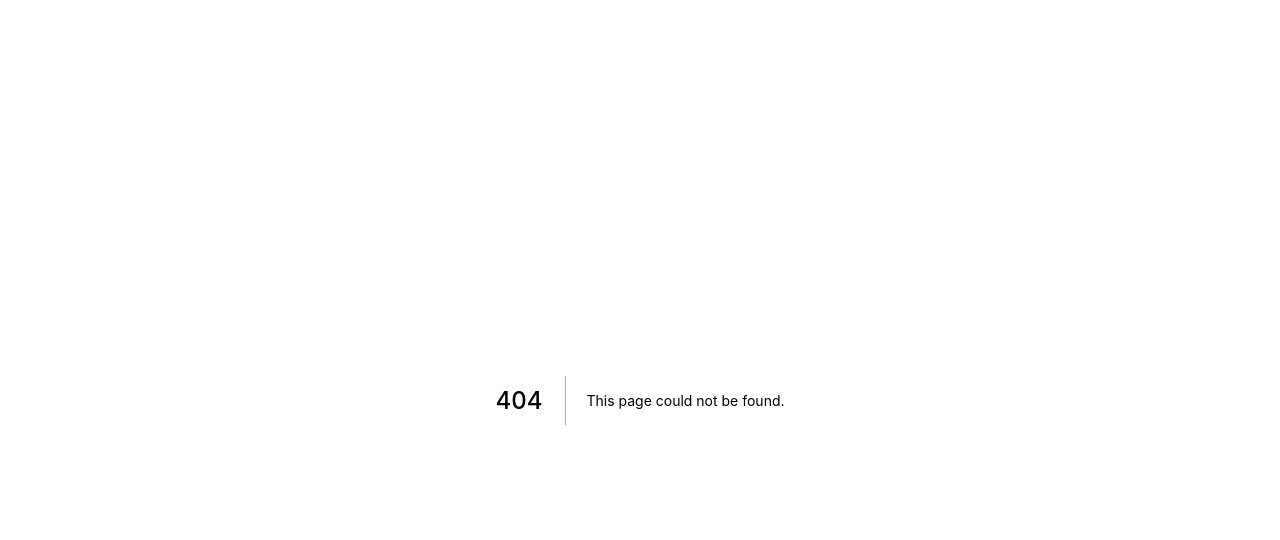
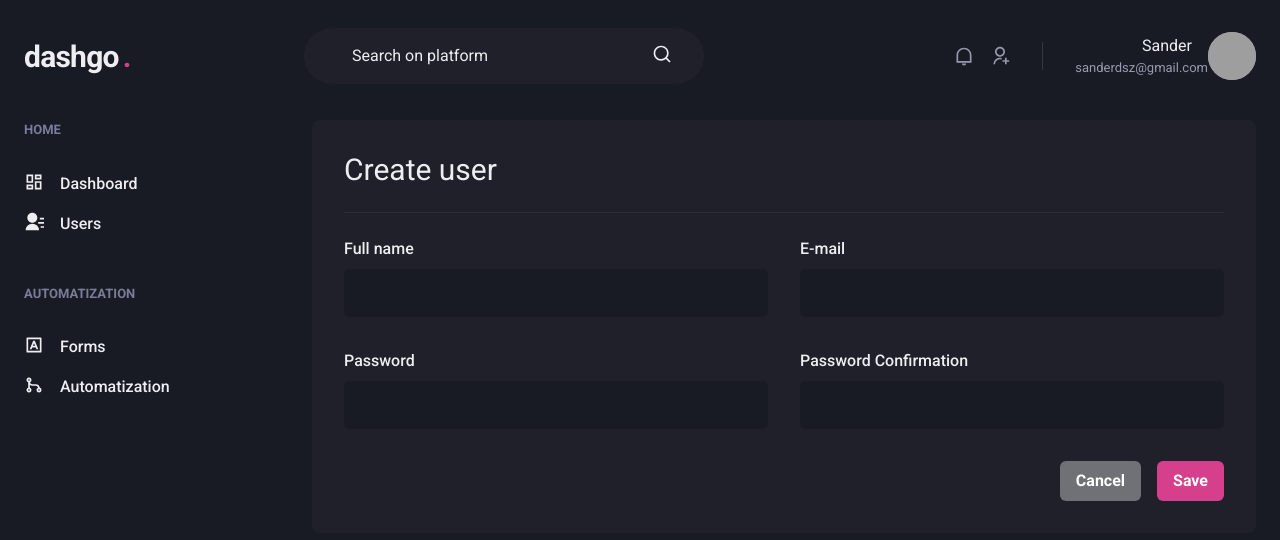
Before and after one commit to sanderdsz/dashgo, a Next.js app: page /users/create in a window 1280 px wide. Before the commit this address had no page. Shown: the top 540 px of the page. Built offline with nearby package versions, Linux system fonts and the light colour scheme; grey boxes are pictures that could not be loaded.

Commit message:
pagination and users create

```diff
--- /dev/null
+++ b/src/pages/users/create.tsx
@@ -0,0 +1,64 @@
+import {Box, Button, Divider, Flex, Heading, HStack, SimpleGrid, VStack} from "@chakra-ui/react";
+import {Header} from "../../components/Header";
+import {Sidebar} from "../../components/Sidebar";
+import {Input} from "../../components/Form/Input";
+
+export default function createUser() {
+  return (
+    <>
+      <Box>
+        <Header/>
+        <Flex
+          w='100%'
+          my='6'
+          maxWidth={1480}
+          mx='auto'
+          px='6'
+        >
+          <Sidebar/>
+          <Box
+            flex='1'
+            borderRadius={8}
+            bg='gray.800'
+            p='8'
+          >
+            <Heading
+              size='lg'
+              fontWeight='normal'
+            >
+              Create user
+            </Heading>
+            <Divider my='6' borderColor='gray.700' />
+            <VStack spacing='8'>
+              <SimpleGrid
+                minChildWidth='240px'
+                spacing='8'
+                w='100%'
+              >
+                <Input name='name' label='Full name'/>
+                <Input name='email' type='email' label='E-mail'/>
+              </SimpleGrid>
+              <SimpleGrid
+                minChildWidth='240px'
+                spacing='8'
+                w='100%'
+              >
+                <Input name='password' type='password' label='Password'/>
+                <Input name='password_confirmantion' type='password' label='Password Confirmation'/>
+              </SimpleGrid>
+            </VStack>
+            <Flex
+              mt='8'
+              justify='flex-end'
+            >
+              <HStack spacing='4'>
+                <Button colorScheme='whiteAlpha'>Cancel</Button>
+                <Button colorScheme='pink'>Save</Button>
+              </HStack>
+            </Flex>
+          </Box>
+        </Flex>
+      </Box>
+    </>
+  )
+}
--- a/src/pages/users/index.tsx
+++ b/src/pages/users/index.tsx
@@ -2,6 +2,7 @@ import {Box, Button, Checkbox, Flex, Heading, Icon, Table, Tbody, Td, Text, Th,
 import {Header} from "../../components/Header";
 import {Sidebar} from "../../components/Sidebar";
 import {RiAddLine, RiPencilLine} from "react-icons/all";
+import {Pagination} from "../../components/Pagination";
 
 export default function UserList () {
   return (
@@ -57,6 +58,7 @@ export default function UserList () {
                   </Th>
                   <Th>User</Th>
                   <Th>Registration date</Th>
+                  <Th width='8'></Th>
                 </Tr>
               </Thead>
               <Tbody>
@@ -92,6 +94,7 @@ export default function UserList () {
                 </Tr>
               </Tbody>
             </Table>
+            <Pagination />
           </Box>
         </Flex>
       </Box>
```
Also changed, not shown: src/components/Pagination.tsx (added, +45 -0 lines).
